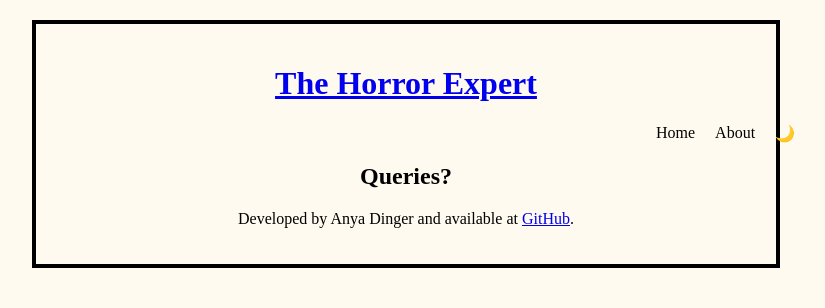
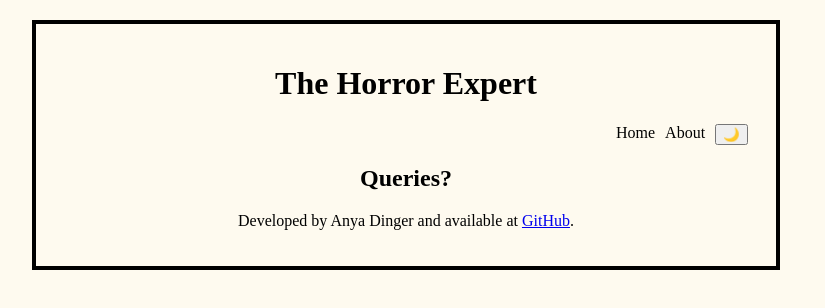
Before and after one commit to MorningStarBlade/PersonalProject-SQC2023, a website: page public/about.html in a window 1280 px wide. Shown: the whole page, without its empty margins (234-1059 px from the left). Drawn offline with Linux system fonts and the light colour scheme.

Commit message:
made some changes

```diff
--- a/package.json
+++ b/package.json
@@ -14,7 +14,7 @@
   "keywords": [],
   "author": "",
   "license": "ISC",
-   "devDependencies": {
+  "devDependencies": {
     "html-validate": "^8.2.0",
     "node-html-parser": "^6.1.5",
     "standard": "^17.1.0",
--- a/public/about.html
+++ b/public/about.html
@@ -1,7 +1,7 @@
 <!DOCTYPE html>
 <html lang="en">
 <head>
-  <title>About • A Look at Go</title>
+  <title>About • The Horror Expert</title>
   <meta charset="UTF-8">
   <meta name="viewport" content="width=device-width, initial-scale=1.0">
   <link rel="stylesheet" type="text/css" href="/site.css">
@@ -9,12 +9,12 @@
 <body>
   <main>
     <header>
-      <h1><a href="/">The Horror Expert</a></h1>
+      <h1>The Horror Expert</h1>
       <nav>
         <ul>
           <li><a href="/index.html">Home</a></li>
           <li><a href="/about.html">About</a></li>
-          <li><a id="style-toggle" href="#">🌙</a></li>
+          <li><button>🌙</button></li>
         </ul>
       </nav>
     </header>
--- a/public/site.css
+++ b/public/site.css
@@ -15,11 +15,19 @@ body {
   border: 4px solid white;
 }
 
+.dark li a {
+  color: white;
+}
+
+.dark li a:hover{
+  color: lightblue;
+}
+
 nav ul {
   list-style-type: none;
   display: -webkit-box;
-  padding-left: 600px;
-  gap: 20px;
+  padding-left: 560px;
+  gap: 10px;
 }
 
 li a {
```
Also changed, not shown: 1 other file.
